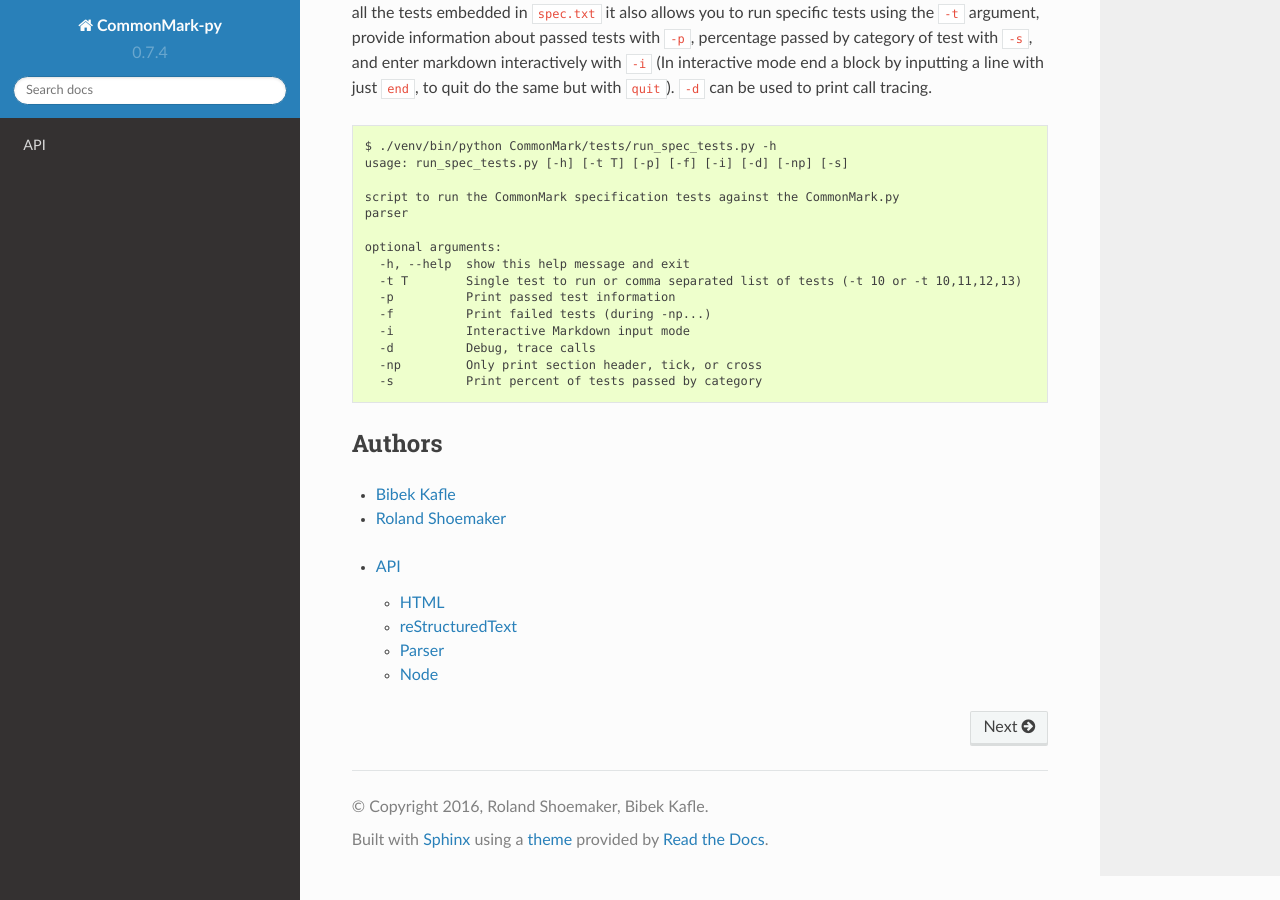
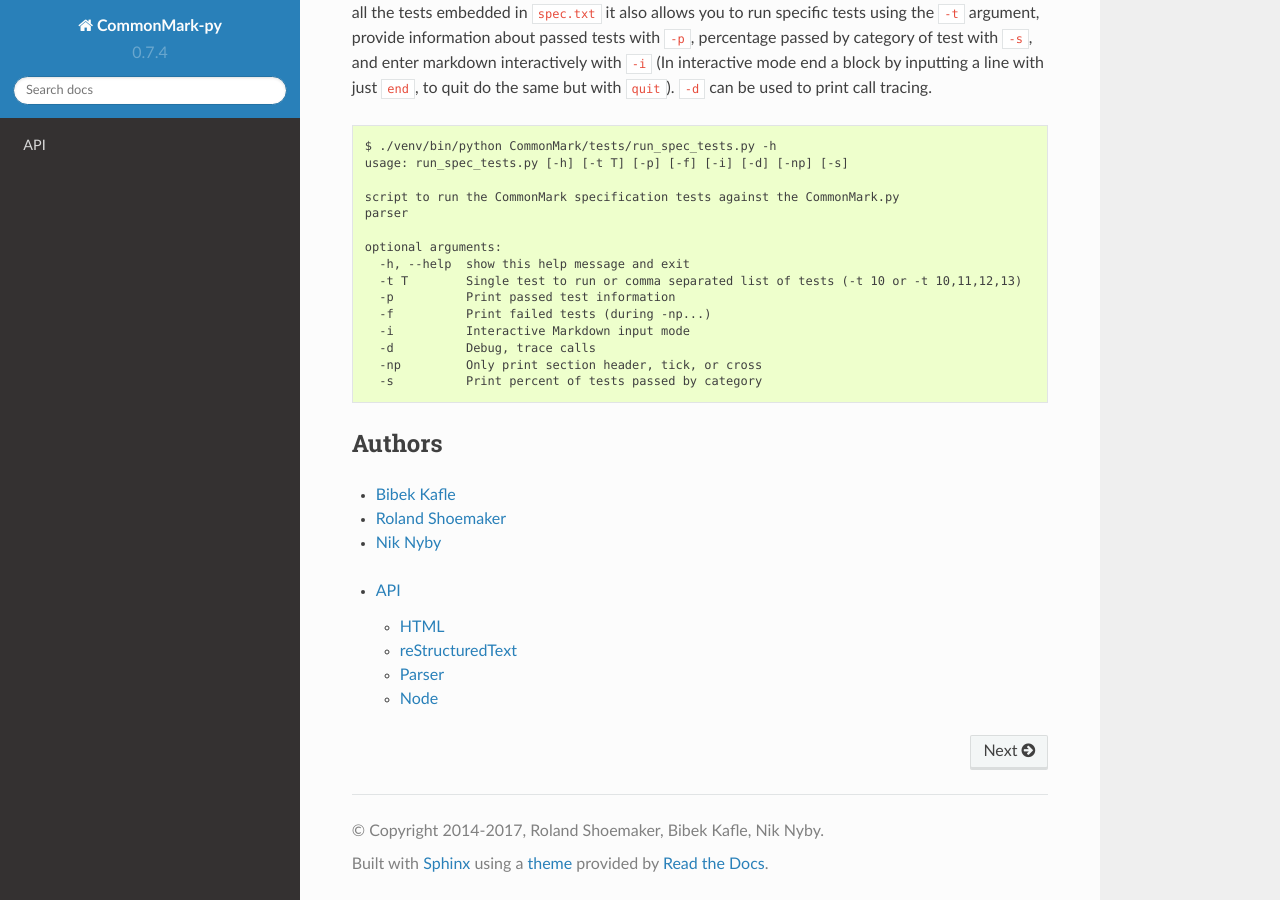
Before and after one commit to readthedocs/commonmark.py, a Sphinx documentation site: the page built from docs/index.rst, in a window 1280 px wide and 900 px high, scrolled down 1851 px. Built offline with Sphinx 7.4.7 and the Read the Docs theme 2.0.0, drawn with Linux system fonts in a browser that asks for light colours.

Commit message:
update copyright

```diff
--- a/README.rst
+++ b/README.rst
@@ -124,6 +124,7 @@ Authors
 
 -  `Bibek Kafle <https://github.com/kafle>`__
 -  `Roland Shoemaker <https://github.com/rolandshoemaker>`__
+-  `Nik Nyby <https://github.com/nikolas>`__
 
 .. |Build Status| image:: https://travis-ci.org/rtfd/CommonMark-py.svg?branch=master
    :target: https://travis-ci.org/rtfd/CommonMark-py
--- a/docs/conf.py
+++ b/docs/conf.py
@@ -51,8 +51,8 @@ master_doc = 'index'
 
 # General information about the project.
 project = 'CommonMark-py'
-copyright = '2016, Roland Shoemaker, Bibek Kafle'
-author = 'Roland Shoemaker, Bibek Kafle'
+copyright = '2014-2017, Roland Shoemaker, Bibek Kafle, Nik Nyby'
+author = 'Roland Shoemaker, Bibek Kafle, Nik Nyby'
 
 # The version info for the project you're documenting, acts as replacement for
 # |version| and |release|, also used in various other places throughout the
```
Also changed, not shown: 1 other file.
